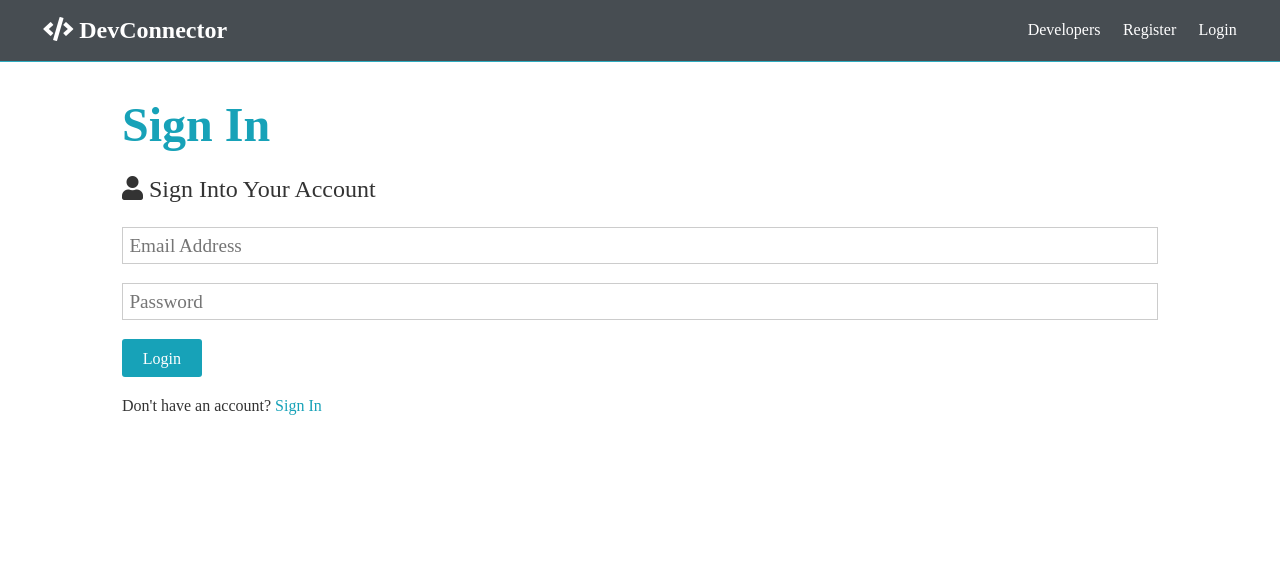
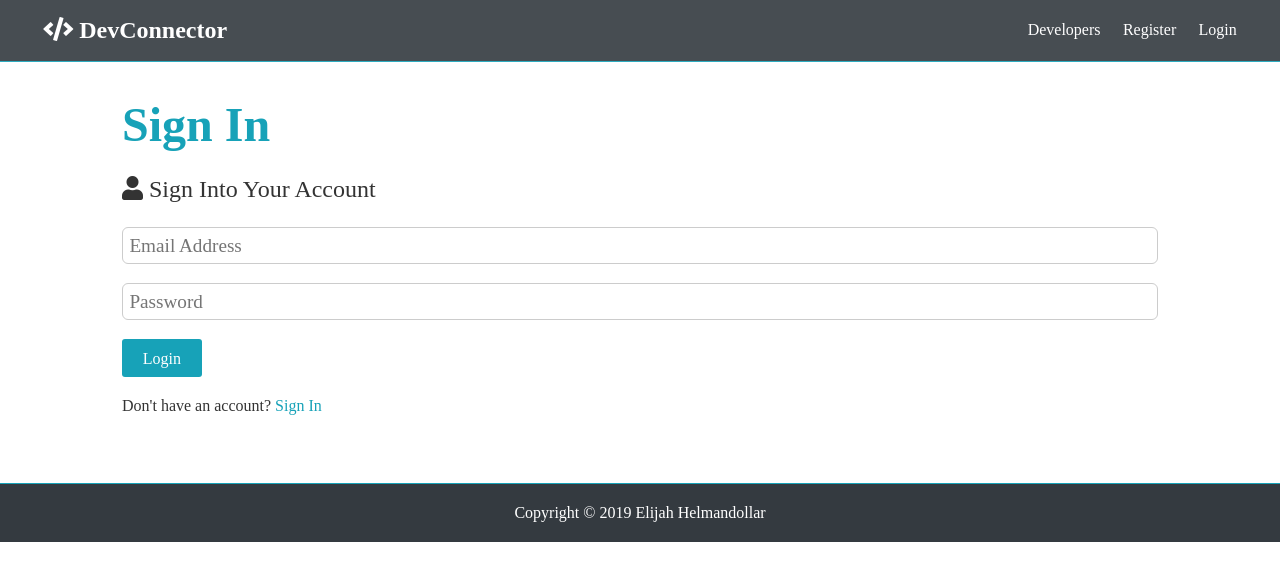
Before and after one commit to evh111/devconnecter, a React (Create React App) app in the folder client/: page /login in a window 1280 px wide. Shown: the top 580 px of the page. Built offline with nearby package versions, Linux system fonts and the light colour scheme; no server answers; the HTML template or start-up script is replaced by a standard one; a web font is replaced by a local one.

Commit message:
Updated theme, added footer

```diff
--- a/client/src/App.css
+++ b/client/src/App.css
@@ -137,7 +137,7 @@ img {
   margin-right: 0.5rem;
   transition: opacity 0.2s ease-in;
   outline: none;
-  border-radius: 3px;
+  border-radius: 6px;
 }
 
 .badge {
@@ -147,6 +147,7 @@ img {
   margin: 0.3rem;
   background: var(--light-color);
   color: #333;
+  border-radius: 6px;
 }
 
 .alert {
@@ -155,6 +156,7 @@ img {
   opacity: 0.9;
   background: var(--light-color);
   color: #333;
+  border-radius: 6px;
 }
 
 .btn-primary,
@@ -163,6 +165,7 @@ img {
 .alert-primary {
   background: var(--primary-color);
   color: #fff;
+  border-radius: 3px;
 }
 
 .btn-light,
@@ -238,6 +241,7 @@ img {
 /* Forms */
 .form .form-group {
   margin: 1.2rem 0;
+  border-radius: 6px;
 }
 
 .form .form-text {
@@ -258,6 +262,7 @@ img {
   font-size: 1.2rem;
   border: 1px solid #ccc;
   font-family: 'Gugi', cursive;
+  border-radius: 6px;
 }
 
 .form input[type='submit'],
@@ -332,6 +337,18 @@ button {
   margin-right: 0.6rem;
 }
 
+/* Footer */
+.footer {
+  justify-content: space-between;
+  align-items: center;
+  padding: 1rem 2rem;
+  z-index: 1;
+  width: 100%;
+  top: 0;
+  border-top: solid 1px var(--primary-color);
+  opacity: 1;
+}
+
 /* Landing Page */
 .landing {
   position: relative;
@@ -360,6 +377,7 @@ button {
   padding: 1rem;
   line-height: 1.8;
   margin-bottom: 1rem;
+  border-radius: 6px;
 }
 
 /* Profile Page */
@@ -380,6 +398,7 @@ button {
   align-items: center;
   justify-content: center;
   text-align: center;
+  border-radius: 6px;
 }
 
 .profile-top img {
@@ -398,6 +417,7 @@ button {
 .profile-about {
   grid-area: about;
   text-align: center;
+  border-radius: 6px;
 }
 
 .profile-about .skills {
@@ -409,10 +429,12 @@ button {
 
 .profile-exp {
   grid-area: exp;
+  border-radius: 6px;
 }
 
 .profile-edu {
   grid-area: edu;
+  border-radius: 6px;
 }
 
 .profile-exp h2,
@@ -443,6 +465,7 @@ button {
 
 .profile-github .repo {
   display: flex;
+  border-radius: 6px;
 }
 
 .profile-github .repo > div:first-child {
@@ -466,6 +489,7 @@ button {
   grid-template-columns: 1fr 4fr;
   grid-gap: 2rem;
   align-items: center;
+  border-radius: 6px;
 }
 
 .post > div:first-child {
--- a/client/src/App.js
+++ b/client/src/App.js
@@ -12,6 +12,7 @@ import setAuthToken from './utils/setAuthToken';
 import Navbar from './components/layout/Navbar';
 import Landing from './components/layout/Landing';
 import Routes from './components/routing/Routes';
+import Footer from './components/layout/Footer';
 
 // Set a global auth token
 if (localStorage.token) {
@@ -32,6 +33,7 @@ const App = () => {
             <Route exact path='/' component={Landing} />
             <Route component={Routes} />
           </Switch>
+          <Footer />
         </Fragment>
       </Router>
     </Provider>
--- /dev/null
+++ b/client/src/components/layout/Footer.js
@@ -0,0 +1,9 @@
+import React from 'react';
+
+export default () => {
+  return (
+    <footer className='footer bg-dark text-center py-1'>
+      Copyright &copy; {new Date().getFullYear()} Elijah Helmandollar
+    </footer>
+  );
+};
```
